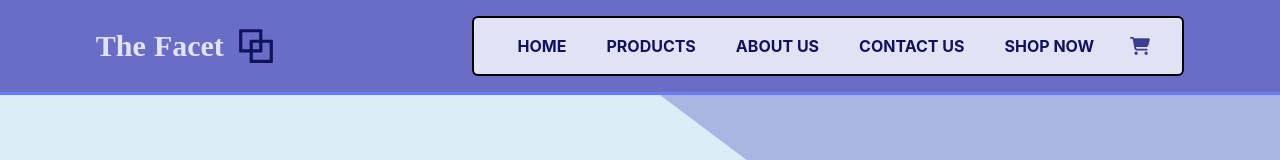
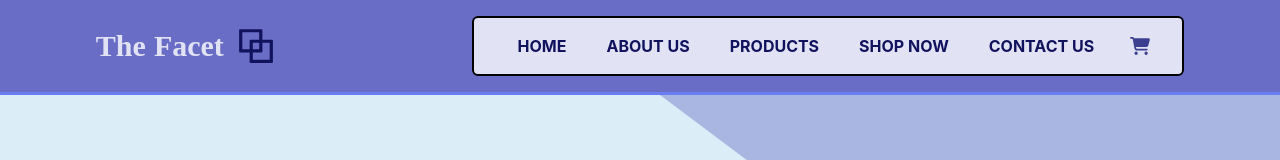
Before and after one commit to nikoletta17/Restaurant-website, a React (Vite) app: page / in a window 1280 px wide. Shown: the top 160 px of the page. Built offline with nearby package versions, Linux system fonts and the light colour scheme; a web font is replaced by a local one.

Commit message:
Added hamburger menu

```diff
--- a/src/App.jsx
+++ b/src/App.jsx
@@ -12,8 +12,10 @@ import { Footer } from "./components/Footer/Footer";
 function App() {
   return (
     <>
+      <header>
+        <NavBar />
+      </header>
       <main>
-        <NavBar />
         <Hero />
         <AboutBanner />
         <MenuBanner />
--- a/src/components/Footer/Footer.jsx
+++ b/src/components/Footer/Footer.jsx
@@ -7,6 +7,8 @@ import {
   FaInstagram,
   FaYoutube,
 } from "react-icons/fa";
+
+import { AiOutlineBlock } from "react-icons/ai";
 
 const FooterLinks = [
   { id: 1, title: "Home", link: "#" },
@@ -28,17 +30,19 @@ export const Footer = () => {
     <footer className="relative bg-[#11125D]/90 text-light pt-12 pb-8 px-4 sm:px-8 md:px-16 lg:px-28 overflow-hidden border-t border-white/10">
       <div className="container mx-auto">
         <div className="grid grid-cols-1 sm:grid-cols-2 md:grid-cols-3 lg:grid-cols-4 gap-12">
-          {/* Logo */}
+          {/*  Logo  */}
           <div>
-            <h3 className="footer__headers tracking-[0.2em]">
-              The <span className="font-bold">Facet</span>
-            </h3>
+            <div className="flex items-center gap-3 mb-4">
+              <AiOutlineBlock className="text-3xl text-lightBlue" />
+              <h3 className="footer__headers tracking-[0.2em] mb-0">
+                The <span className="font-bold">Facet</span>
+              </h3>
+            </div>
             <p className="text-gray-400 max-w-sm leading-relaxed">
               We create a gastronomic experience through the prism of perfect
               geometry of taste.
             </p>
           </div>
-
           {/*  Links  */}
           <div>
             <h3 className="footer__headers font-semibold text-lightBlue/80">
--- a/src/components/NavBar/NevBar.jsx
+++ b/src/components/NavBar/NevBar.jsx
@@ -1,17 +1,21 @@
 import React, { useState, useRef, useEffect } from "react";
 import { FaCartShopping } from "react-icons/fa6";
 import { AiOutlineBlock } from "react-icons/ai";
+import { RiMenu5Fill } from "react-icons/ri";
+import { ResponsiveMenu } from "./ResponsiveMenu";
 import { motion } from "framer-motion";
 
 const NavbarMenu = [
   { id: 1, title: "Home", link: "#" },
-  { id: 2, title: "Products", link: "#products" },
-  { id: 3, title: "About us", link: "#about" },
-  { id: 4, title: "Contact us", link: "#contact" },
-  { id: 5, title: "Shop now", link: "#order" },
+  { id: 2, title: "About us", link: "#about" },
+  { id: 3, title: "Products", link: "#products" },
+  { id: 4, title: "Shop now", link: "#order" },
+  { id: 5, title: "Contact us", link: "#contact" },
 ];
 
 export const NavBar = () => {
+  const [isOpen, setIsOpen] = useState(false);
+
   const [position, setPosition] = useState({
     left: 0,
     width: 0,
@@ -54,9 +58,12 @@ export const NavBar = () => {
           </div>
 
           {/* Menu Section */}
+          <div className="hidden md:block">
             <ul
               // reset activeId when the mouse leaves
-            onMouseLeave={() => setPosition((pv) => ({ ...pv, opacity: 0, activeId: null }))}
+              onMouseLeave={() =>
+                setPosition((pv) => ({ ...pv, opacity: 0, activeId: null }))
+              }
               className="relative flex items-center w-fit px-6 py-1 rounded-md border-2 border-black bg-white/80 select-none"
             >
               {NavbarMenu.map((menu) => (
@@ -72,7 +79,9 @@ export const NavBar = () => {
               ))}
 
               <button
-              onMouseEnter={() => setPosition((pv) => ({ ...pv, opacity: 0, activeId: null }))}
+                onMouseEnter={() =>
+                  setPosition((pv) => ({ ...pv, opacity: 0, activeId: null }))
+                }
                 className="relative z-10 ml-2 text-xl hover:scale-130 duration-400 p-2 text-[#3C3F8F]"
               >
                 <FaCartShopping />
@@ -80,17 +89,29 @@ export const NavBar = () => {
 
               <Cursor position={position} />
             </ul>
+          </div>
+
+          {/*  Hamburger menu */}
+          <div className="md:hidden">
+            <RiMenu5Fill
+              className="text-4xl text-white cursor-pointer hover:text-white/80 transition-all"
+              onClick={() => setIsOpen(!isOpen)}
+            />
+          </div>
         </motion.div>
       </nav>
       <div className="h-[80px]"></div>
+
+      {/*  Mobile menu section */}
+      <div className="md:hidden">
+        <ResponsiveMenu open={isOpen} setIsOpen={setIsOpen} />
+      </div>
     </>
   );
 };
 
-
 const Tab = ({ children, setPosition, id, activeId, link }) => {
   const ref = useRef(null);
-
   const isActive = activeId === id;
 
   return (
--- /dev/null
+++ b/src/components/NavBar/ResponsiveMenu.jsx
@@ -0,0 +1,60 @@
+import React from "react";
+import { motion, AnimatePresence } from "framer-motion";
+
+export const ResponsiveMenu = ({ open, setIsOpen }) => {
+  const ResponsiveMenuLinks = [
+    {
+      id: 1,
+      title: "Home",
+      link: "/",
+    },
+    {
+      id: 2,
+      title: "Products",
+      link: "#products",
+    },
+    {
+      id: 3,
+      title: "About us",
+      link: "#about",
+    },
+    {
+      id: 4,
+      title: "Contact us",
+      link: "#contact",
+    },
+    {
+      id: 5,
+      title: "Shop now",
+      link: "#order",
+    },
+  ];
+  return (
+    <AnimatePresence mode="wait">
+      {open && (
+        <motion.div
+          initial={{ opacity: 0, y: -100 }}
+          animate={{ opacity: 1, y: 0 }}
+          exit={{ opacity: 0, y: -100 }}
+          transition={{ direction: 0.4 }}
+          className="fixed top-0 left-0 w-full h-screen z-[100]"
+        >
+          <div
+            onClick={(e) => e.stopPropagation()}
+            className="text-xl font-semibold py-10 m-6 uppercase text-white bg-primary rounded-3xl"
+          >
+            <ul className="flex flex-col items-center justify-center gap-10">
+              {ResponsiveMenuLinks.map((menu) => (
+                <li key={menu.id}>
+                  <a href={menu.link} onClick={() => setIsOpen(false)}>
+                    {menu.title}
+                  </a>
+                </li>
+              ))}
+            </ul>
+          </div>
+        </motion.div>
+      )}
+    </AnimatePresence>
+  );
+};
```
Lines whose indentation alone changed are shown as unchanged.
